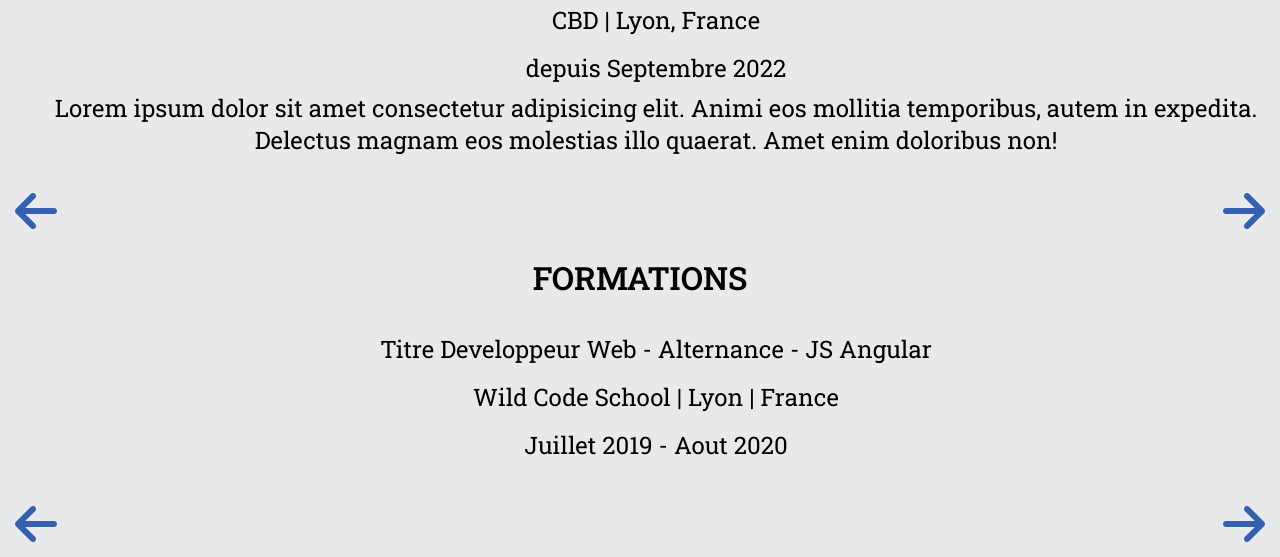
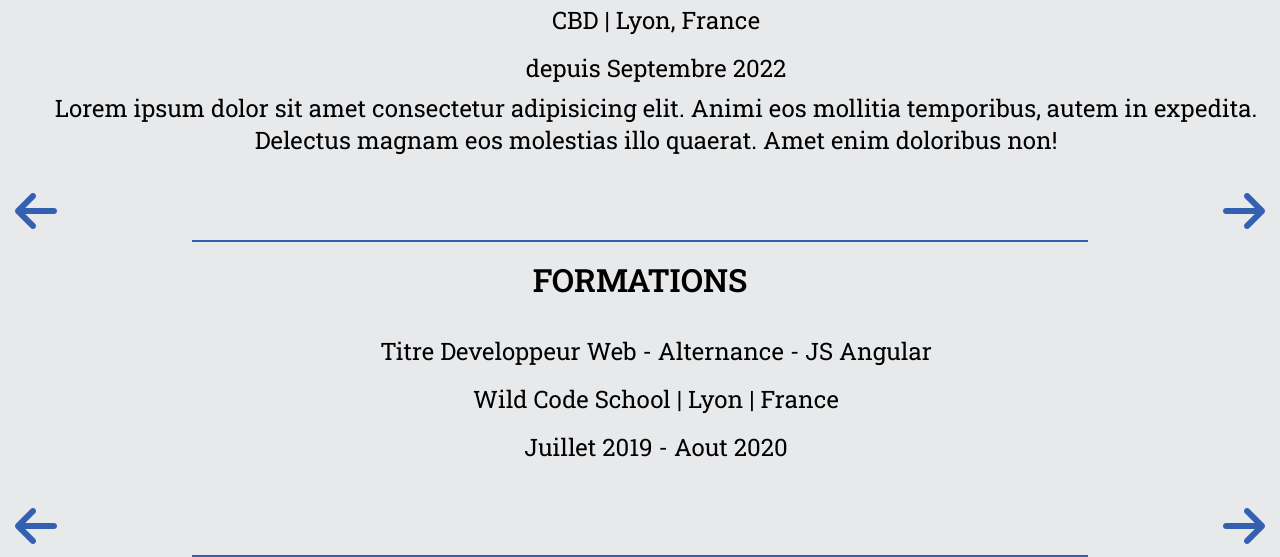
Before and after one commit to victorzanotelli/projet1, a PHP site: page / in a window 1280 px wide. Shown: the part 807-1364 px from the top of the page. Run offline with PHP 8.4, Linux system fonts and the light colour scheme; some libraries are stand-ins or nearby versions.

Commit message:
ajout ligne bleu

```diff
--- a/index.css
+++ b/index.css
@@ -259,6 +259,19 @@ h2 {
     font-size: 3rem;
 }
 
+.containerLine {
+    display: flex;
+    justify-content: center;
+    align-items: center;
+}
+
+.line2 {
+    display: flex;
+    width: 70%;
+    height: 2px;
+    background: var(--color-nav-bar);
+}
+
 /* ----------------------formations ------------------------------------*/
 .formation {
     text-align: center;
--- a/index.php
+++ b/index.php
@@ -96,6 +96,9 @@ include 'data.php';
         <i class="fa-solid fa-arrow-right next-button"></i>
     </div>
 </div>
+<div class="containerLine">
+<div class="line2"></div>
+</div>
 <!-- ---------------------------------------------Foramtion--------------------------------------------------------------- -->
 <div class="container">
 <h2>FORMATIONS</h2>
@@ -113,7 +116,9 @@ include 'data.php';
         <i class="fa-solid fa-arrow-right next-buttonF"></i>
     </div>
 </div>
-
+<div class="containerLine">
+<div class="line2"></div>
+</div>
 </main>
 </body>
 <script src="https://kit.fontawesome.com/72de8a1f72.js" crossorigin="anonymous"></script>
```
